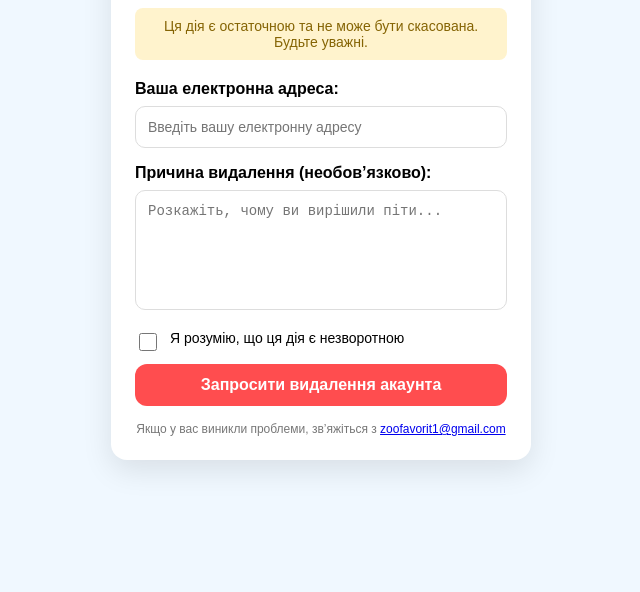
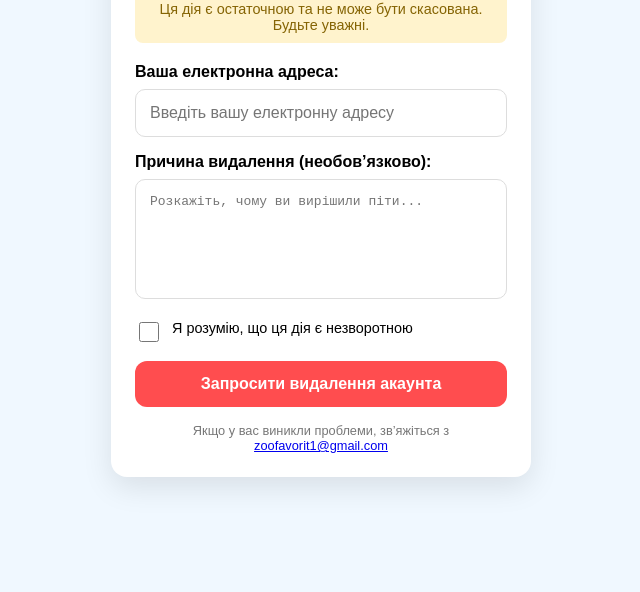
Before and after one commit to zoofavorit/delete-account, a plain HTML site: page index.html in a window 1280 px wide. Shown: the part 208-800 px from the top of the page, without its empty margins (319-959 px from the left). Drawn offline with Linux system fonts and the light colour scheme.

Commit message:
Add files via upload

```diff
--- a/index.html
+++ b/index.html
@@ -16,7 +16,7 @@
             height: 100vh;
         }
         .container {
-            width: 100%;
+            width: 95%;
             max-width: 420px;
             background: #ffffff;
             border-radius: 16px;
@@ -26,12 +26,12 @@
             box-sizing: border-box;
         }
         h1 {
-            font-size: 24px;
+            font-size: 1.5em;
             margin-bottom: 16px;
             color: #333;
         }
         p.notice {
-            font-size: 14px;
+            font-size: 0.9em;
             color: #856404;
             background: #fff3cd;
             padding: 10px;
@@ -49,10 +49,10 @@
         }
         input, textarea {
             width: 100%;
-            padding: 12px;
+            padding: 14px;
             border-radius: 10px;
             border: 1px solid #ddd;
-            font-size: 14px;
+            font-size: 1em;
             outline: none;
             transition: all 0.3s ease;
             box-sizing: border-box;
@@ -69,24 +69,24 @@
             display: flex;
             align-items: center;
             gap: 10px;
-            margin-bottom: 10px;
+            margin-bottom: 16px;
         }
         .checkbox-group input {
-            width: 18px;
-            height: 18px;
+            width: 20px;
+            height: 20px;
         }
         .checkbox-group label {
-            font-size: 14px;
+            font-size: 0.9em;
             font-weight: 500;
         }
         button {
             width: 100%;
-            padding: 12px 16px;
+            padding: 14px 16px;
             border: none;
             border-radius: 12px;
             background: #ff4d4f;
             color: white;
-            font-size: 16px;
+            font-size: 1em;
             font-weight: bold;
             cursor: pointer;
             transition: background 0.3s ease;
@@ -95,7 +95,7 @@
             background: #e33a3c;
         }
         .footer {
-            font-size: 12px;
+            font-size: 0.8em;
             margin-top: 16px;
             color: #777;
         }
```
